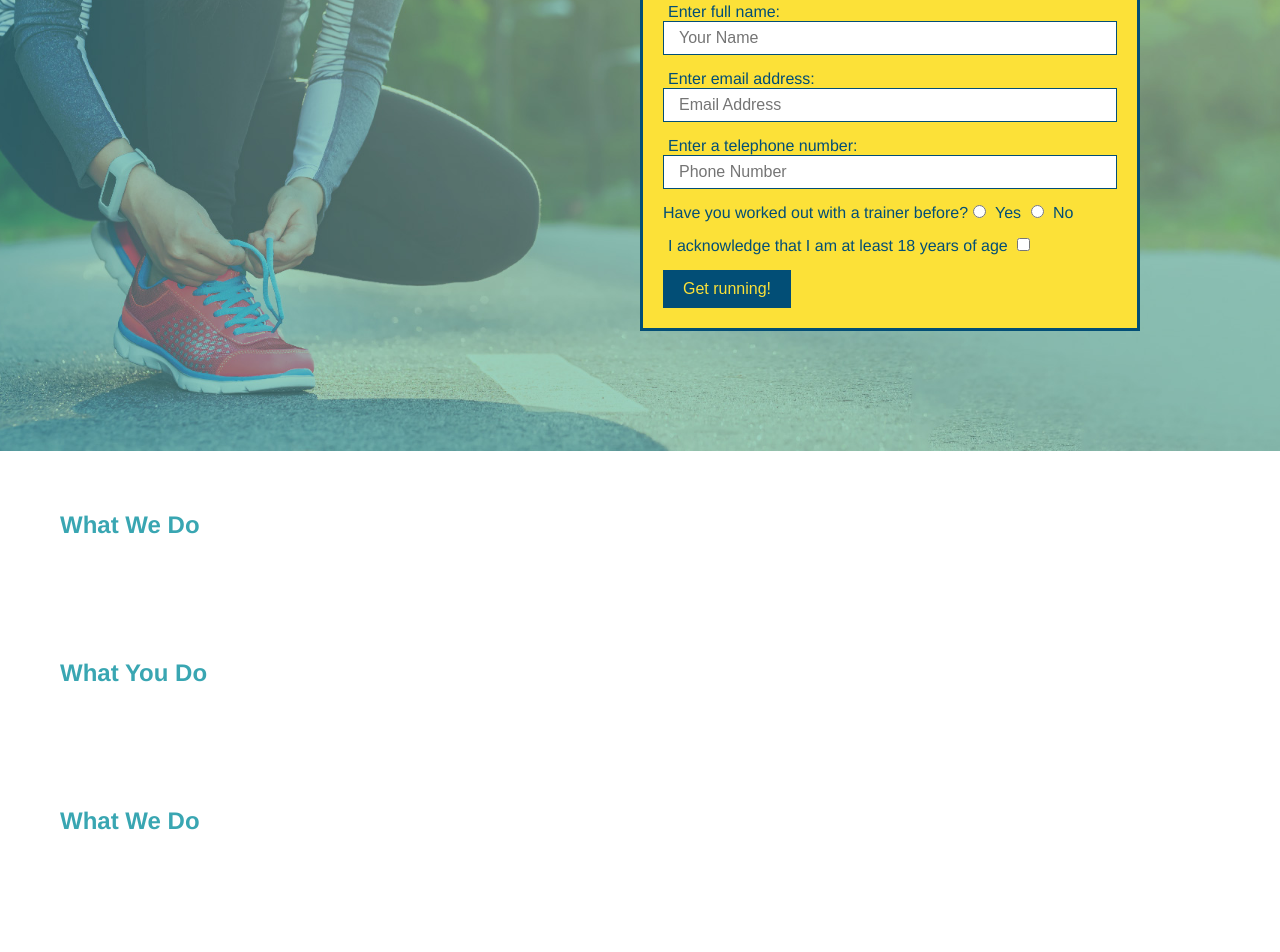
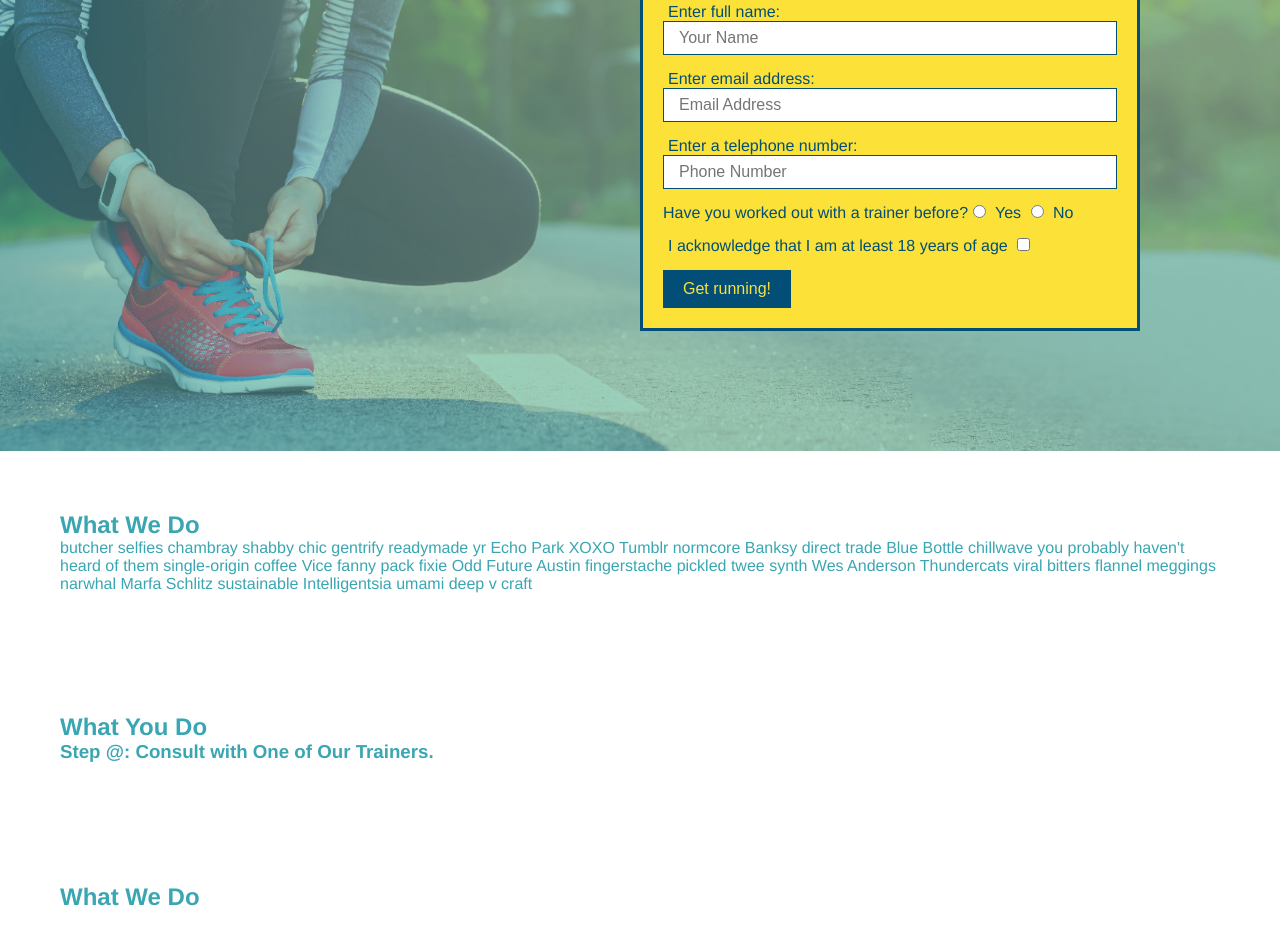
Before and after one commit to salask24/run-buddy, a plain HTML site: page index.html in a window 1280 px wide. Shown: the part 221-1173 px from the top of the page. Drawn offline with Linux system fonts and the light colour scheme.

Commit message:
added into section

```diff
--- a/index.html
+++ b/index.html
@@ -60,9 +60,18 @@
         </section>
             <section>
                 <h2>What We Do</h2>
+                <p>
+                    butcher selfies chambray shabby chic gentrify readymade yr Echo Park XOXO Tumblr normcore Banksy direct trade Blue Bottle chillwave you probably haven't heard of them single-origin coffee Vice fanny pack fixie Odd Future Austin fingerstache pickled twee synth Wes Anderson Thundercats viral bitters flannel meggings narwhal Marfa Schlitz sustainable Intelligentsia umami deep v craft
+                </p>
             </section>
             <section>
                 <h2>What You Do</h2>
+
+                <div>
+                    <h3>Step @: Consult with One of Our Trainers. </h3>
+                </div>
+
+                </p>
             </section>
             <section>
                 <h2>What We Do</h2>
```
